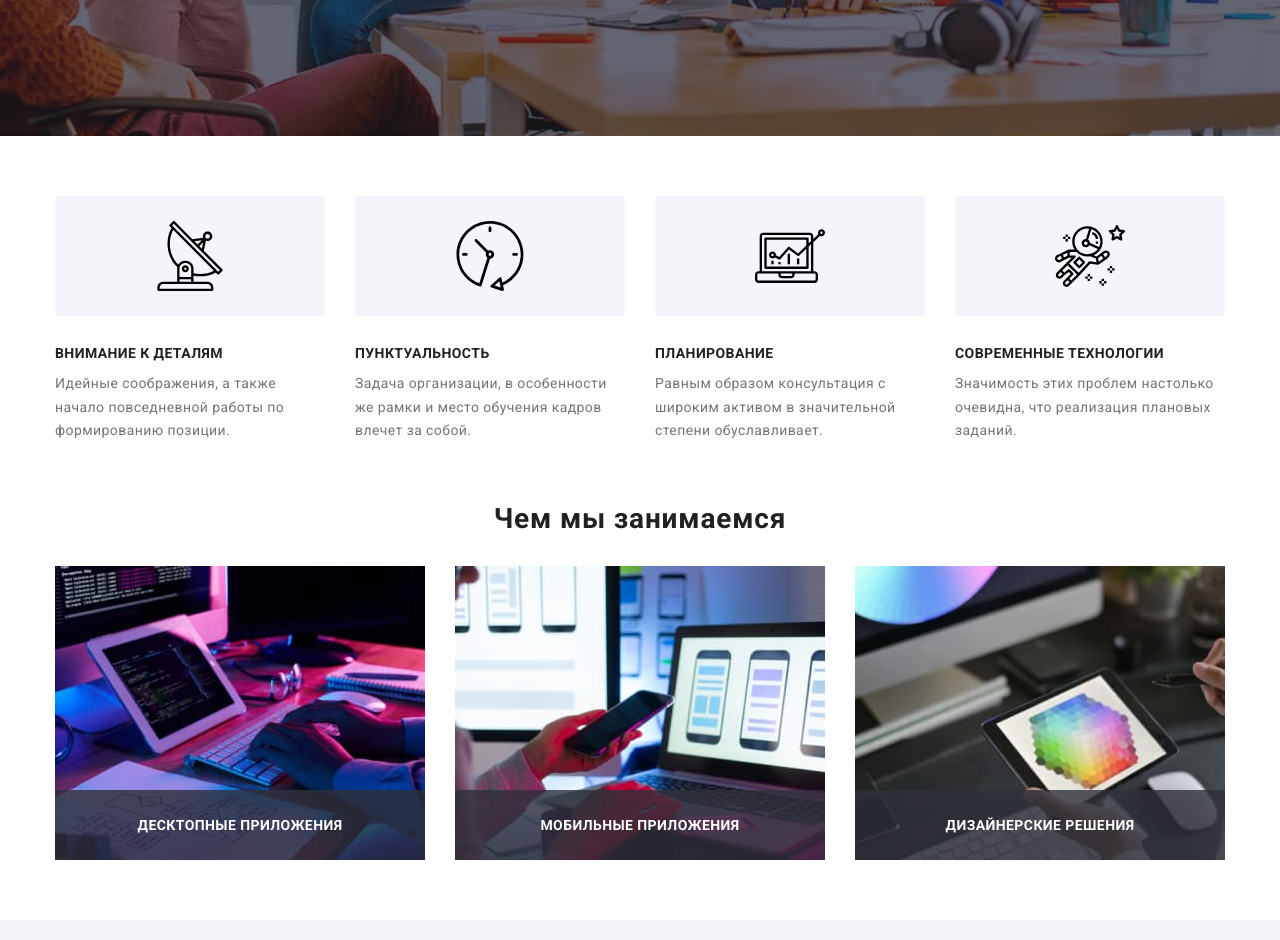
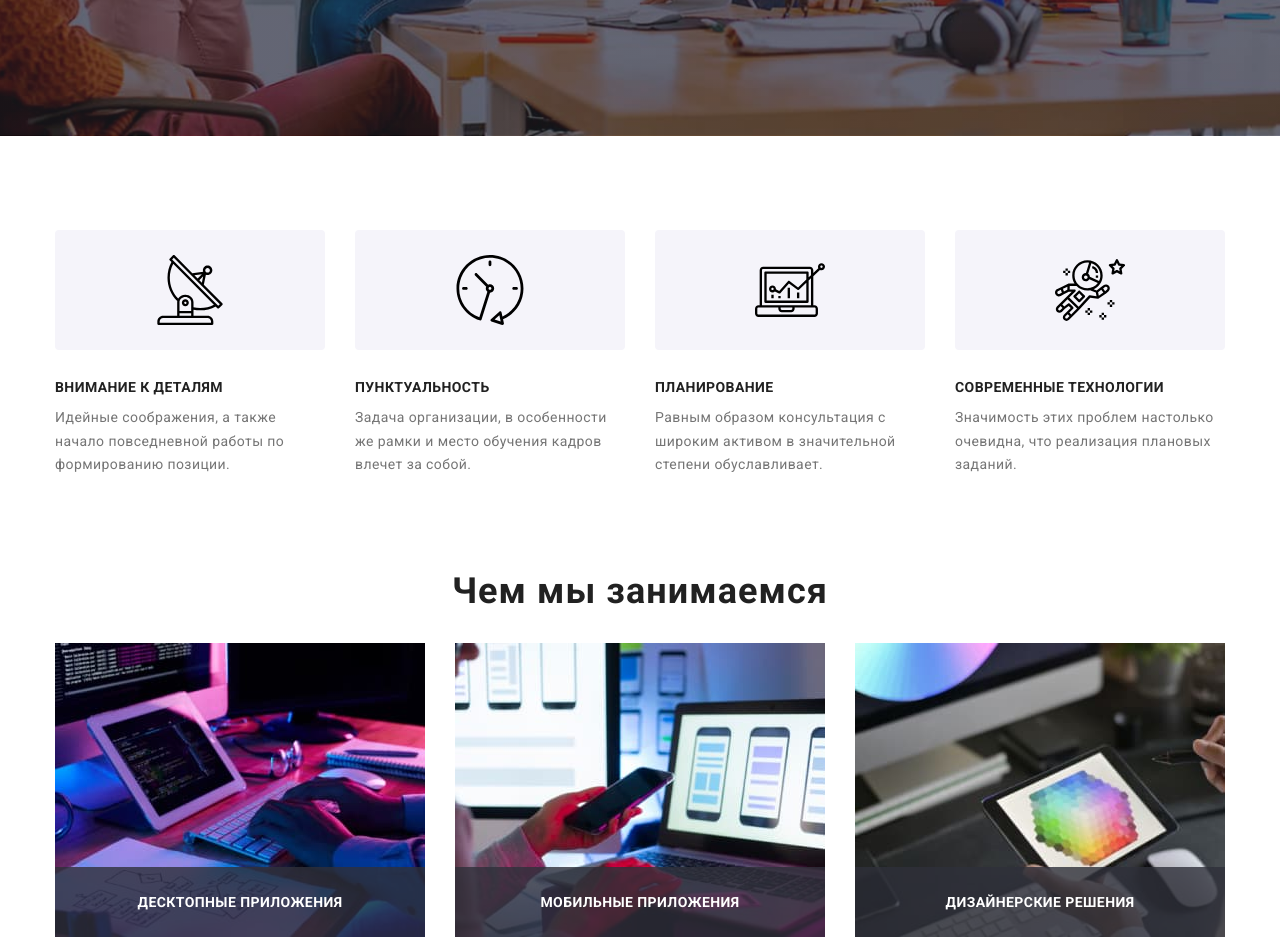
Before and after one commit to RustDzhur/Web-studio, a plain HTML site: page index.html in a window 1280 px wide. Shown: the part 560-1500 px from the top of the page. Drawn offline with Linux system fonts and the light colour scheme.

Commit message:
fix bags tablet

```diff
--- a/sass/components/_header-nav.scss
+++ b/sass/components/_header-nav.scss
@@ -85,6 +85,9 @@
 
 //---------------------------------------
 .list-nav {
+    @media screen and (max-width: 480px) {
+        margin-bottom: 302px;
+    }
     @media screen and (min-width: 480px) {
         margin-bottom: 302px;
     }
@@ -241,8 +244,9 @@
 }
 
 .list-social {
-    @media screen and (min-width: 480px) {
+    @media screen and (max-width: 767px) {
         display: flex;
+        flex-wrap: wrap;
         &__item {
             border-right: 1px solid rgba(33, 33, 33, 0.2);
             padding-right: 10px;
--- a/sass/utils/_section.scss
+++ b/sass/utils/_section.scss
@@ -2,6 +2,10 @@
 .section {
     padding-top: 60px;
     padding-bottom: 60px;
+    @media screen and (min-width: 1200px) {
+        padding-top: 94px;
+        padding-bottom: 94px;
+    }
 }
 
 .section__title {
@@ -12,4 +16,13 @@
     letter-spacing: 0.03em;
     color: $primaryColor;
     margin-bottom: 30px;
+    @media screen and (min-width: 1200px) {
+        font-weight: map-get($font-weight, Bold);
+        font-size: 36px;
+        line-height: 1.16;
+        text-align: center;
+        letter-spacing: 0.03em;
+
+        color: #212121;
+    }
 }
```
Also changed, not shown: portfolio.html (+2 -2 lines), sass/components/_portfolio.scss (+11 -0 lines), css/main.css, css/main.min.css, 2 other files.
